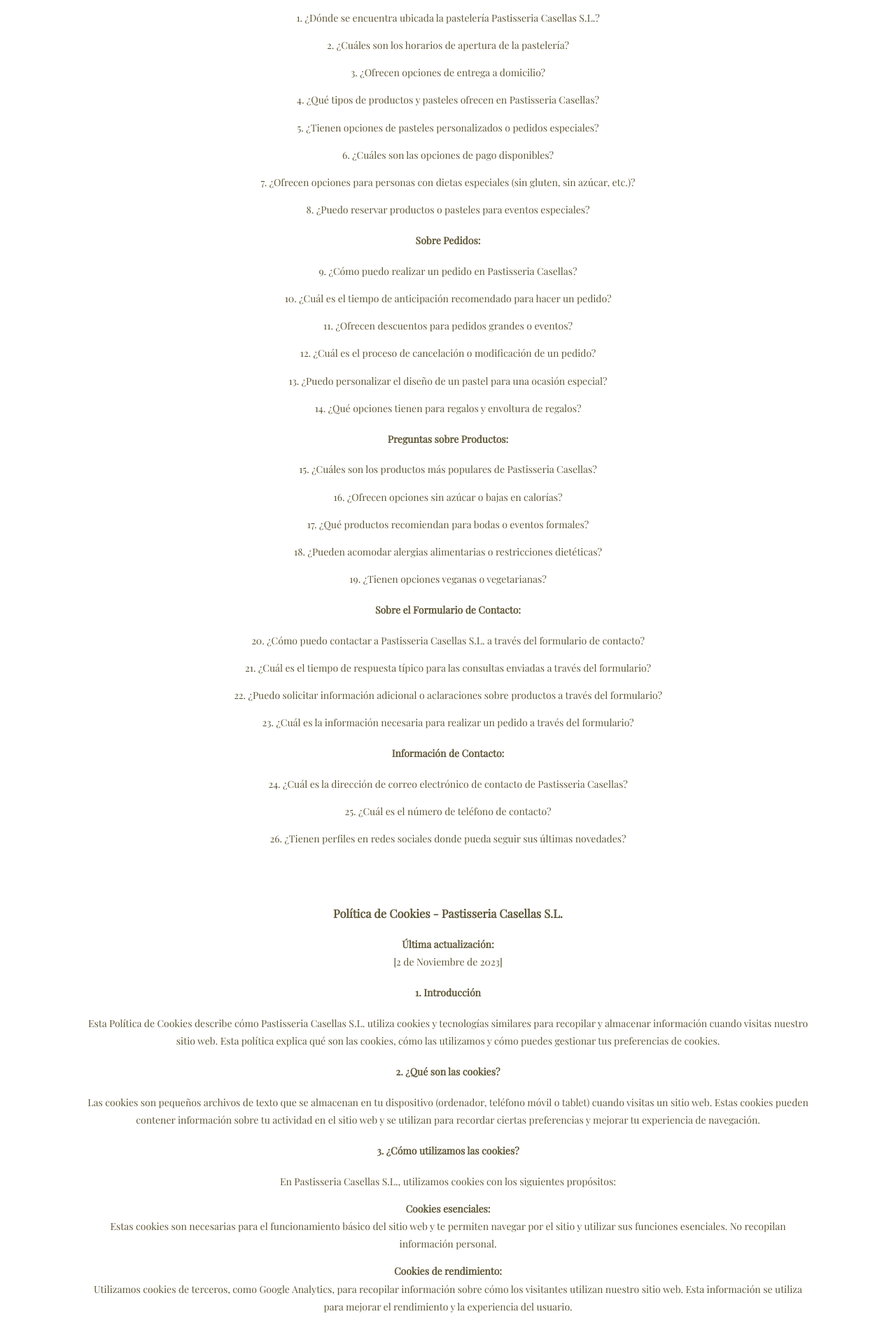
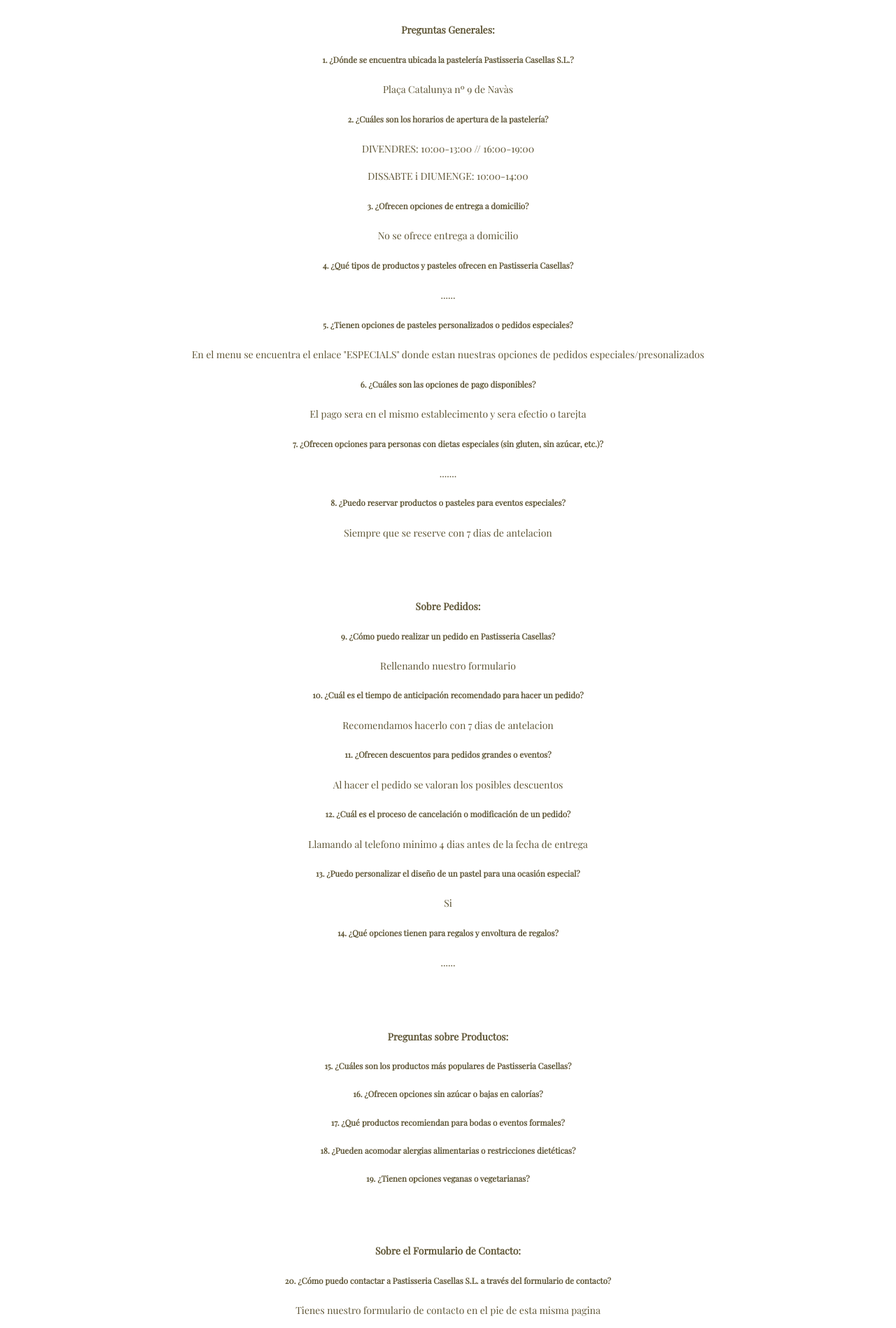
Before and after one commit to danicampdelacreu/pasteleria-casellas_react.js, a React (Create React App) app: page /faqs in a window 1280 px wide. Shown: the part 220-2118 px from the top of the page at 70% size. Built offline with nearby package versions, Linux system fonts and the light colour scheme.

Commit message:
FAQS, Link onClick scroll top,

```diff
--- a/src/components/footer/Footer.css
+++ b/src/components/footer/Footer.css
@@ -30,12 +30,14 @@
         color: #5f5636;
 
     }
-    .checkbox a{
+
+    .checkbox a {
         text-decoration: none;
         color: #5f5636;
         font-size: 10px;
         padding: 10px;
     }
+
     .checkbox {
         margin-bottom: 10px;
     }
@@ -161,10 +163,17 @@
         background-color: #aea071;
         color: #5f5636;
     }
-    .checkbox a{
+
+    .checkbox a {
         text-decoration: none;
         color: #5f5636;
         font-size: 12px;
+        padding: 10px;
+    }
+
+    .checkbox {
+        margin-top: 10px;
+        margin-bottom: 10px;
     }
 
     .footerHorario,
@@ -299,10 +308,16 @@
         color: #5f5636;
     }
 
-    .checkbox a{
+    .checkbox a {
         text-decoration: none;
         color: #5f5636;
         font-size: 12px;
+        padding: 10px;
+    }
+
+    .checkbox {
+        margin-top: 10px;
+        margin-bottom: 10px;
     }
 
     .footerHorario,
@@ -436,10 +451,16 @@
         color: #5f5636;
     }
 
-    .checkbox a{
+    .checkbox a {
         text-decoration: none;
         color: #5f5636;
         font-size: 12px;
+        padding: 10px;
+    }
+
+    .checkbox {
+        margin-top: 10px;
+        margin-bottom: 10px;
     }
 
     .footerHorario,
--- a/src/components/footer/Footer.jsx
+++ b/src/components/footer/Footer.jsx
@@ -41,6 +41,9 @@
         setCheckboxChecked(!checkboxChecked);
     };
 
+    const scrollToTop = () => {
+        window.scrollTo(0, 0);
+    };
 
     return (
         <div className='footerGeneral'>
@@ -86,13 +89,18 @@
                         </div>
                         <div className="checkbox">
                             <label className='check'>
-                            <input type="checkbox" checked={checkboxChecked} onChange={handleCheckboxChange} />
-                                <Link to="/Privi">Política de privacidad y Aviso legal</Link> <br />
-                                <Link to="/faqs">Preguntas frequentes y pólitica de cookies</Link>
+                                <input type="checkbox" checked={checkboxChecked} onChange={handleCheckboxChange} />
+                                <Link to="/Privi" onClick={scrollToTop}>
+                                    Política de privacidad y Aviso legal
+                                </Link>
+                                <br />
+                                <Link to="/faqs" onClick={scrollToTop}>
+                                    Preguntas frecuentes y política de cookies
+                                </Link>
                             </label>
                         </div>
                         <div className="contacto-submit">
-                        <input type="submit" value="Enviar"/>
+                            <input type="submit" value="Enviar" />
                         </div>
                     </form>
                 </div>
--- a/src/routes/FAQS/FAQS.jsx
+++ b/src/routes/FAQS/FAQS.jsx
@@ -6,47 +6,69 @@
         <div className="FAQS">
             <h3 className='first'>Preguntas Frecuentes - Pastisseria Casellas S.L.</h3>
 
-            <h4>Preguntas Generales:</h4>
-            <p>1. ¿Dónde se encuentra ubicada la pastelería Pastisseria Casellas S.L.?</p>
-            <p>2. ¿Cuáles son los horarios de apertura de la pastelería?</p>
-            <p>3. ¿Ofrecen opciones de entrega a domicilio?</p>
-            <p>4. ¿Qué tipos de productos y pasteles ofrecen en Pastisseria Casellas?</p>
-            <p>5. ¿Tienen opciones de pasteles personalizados o pedidos especiales?</p>
-            <p>6. ¿Cuáles son las opciones de pago disponibles?</p>
-            <p>7. ¿Ofrecen opciones para personas con dietas especiales (sin gluten, sin azúcar, etc.)?</p>
-            <p>8. ¿Puedo reservar productos o pasteles para eventos especiales?</p>
+            <h4 className='first'>Preguntas Generales:</h4>
+            <h5>1. ¿Dónde se encuentra ubicada la pastelería Pastisseria Casellas S.L.?</h5>
+            <p> Plaça Catalunya nº 9 de Navàs</p>
+            <h5>2. ¿Cuáles son los horarios de apertura de la pastelería?</h5>
+            <p>DIVENDRES: 10:00-13:00 // 16:00-19:00</p>
+            <p>DISSABTE i DIUMENGE: 10:00-14:00</p>
+            <h5>3. ¿Ofrecen opciones de entrega a domicilio?</h5>
+            <p>No se ofrece entrega a domicilio</p>
+            <h5>4. ¿Qué tipos de productos y pasteles ofrecen en Pastisseria Casellas?</h5>
+            <p>......</p>
+            <h5>5. ¿Tienen opciones de pasteles personalizados o pedidos especiales?</h5>
+            <p>En el menu se encuentra el enlace "ESPECIALS" donde estan nuestras opciones de pedidos especiales/presonalizados</p>
+            <h5>6. ¿Cuáles son las opciones de pago disponibles?</h5>
+            <p>El pago sera en el mismo establecimento y sera efectio o tarejta </p>
+            <h5>7. ¿Ofrecen opciones para personas con dietas especiales (sin gluten, sin azúcar, etc.)?</h5>
+            <p>.......</p>
+            <h5>8. ¿Puedo reservar productos o pasteles para eventos especiales?</h5>
+            <p>Siempre que se reserve con 7 dias de antelacion</p>
 
-            <h4>Sobre Pedidos:</h4>
-            <p>9. ¿Cómo puedo realizar un pedido en Pastisseria Casellas?</p>
-            <p>10. ¿Cuál es el tiempo de anticipación recomendado para hacer un pedido?</p>
-            <p>11. ¿Ofrecen descuentos para pedidos grandes o eventos?</p>
-            <p>12. ¿Cuál es el proceso de cancelación o modificación de un pedido?</p>
-            <p>13. ¿Puedo personalizar el diseño de un pastel para una ocasión especial?</p>
-            <p>14. ¿Qué opciones tienen para regalos y envoltura de regalos?</p>
+            <h4 className='first'>Sobre Pedidos:</h4>
+            <h5>9. ¿Cómo puedo realizar un pedido en Pastisseria Casellas?</h5>
+            <p>Rellenando nuestro formulario</p>
+            <h5>10. ¿Cuál es el tiempo de anticipación recomendado para hacer un pedido?</h5>
+            <p>Recomendamos hacerlo con 7 dias de antelacion</p>
+            <h5>11. ¿Ofrecen descuentos para pedidos grandes o eventos?</h5>
+            <p>Al hacer el pedido se valoran los posibles descuentos</p>
+            <h5>12. ¿Cuál es el proceso de cancelación o modificación de un pedido?</h5>
+            <p>Llamando al telefono minimo 4 dias antes de la fecha de entrega </p>
+            <h5>13. ¿Puedo personalizar el diseño de un pastel para una ocasión especial?</h5>
+            <p>Si</p>
+            <h5>14. ¿Qué opciones tienen para regalos y envoltura de regalos?</h5>
+            <p>......</p>
 
-            <h4>Preguntas sobre Productos:</h4>
-            <p>15. ¿Cuáles son los productos más populares de Pastisseria Casellas?</p>
-            <p>16. ¿Ofrecen opciones sin azúcar o bajas en calorías?</p>
-            <p>17. ¿Qué productos recomiendan para bodas o eventos formales?</p>
-            <p>18. ¿Pueden acomodar alergias alimentarias o restricciones dietéticas?</p>
-            <p>19. ¿Tienen opciones veganas o vegetarianas?</p>
+            <h4 className='first'>Preguntas sobre Productos:</h4>
+            <h5>15. ¿Cuáles son los productos más populares de Pastisseria Casellas?</h5>
+            <h5>16. ¿Ofrecen opciones sin azúcar o bajas en calorías?</h5>
+            <h5>17. ¿Qué productos recomiendan para bodas o eventos formales?</h5>
+            <h5>18. ¿Pueden acomodar alergias alimentarias o restricciones dietéticas?</h5>
+            <h5>19. ¿Tienen opciones veganas o vegetarianas?</h5>
 
-            <h4>Sobre el Formulario de Contacto:</h4>
-            <p>20. ¿Cómo puedo contactar a Pastisseria Casellas S.L. a través del formulario de contacto?</p>
-            <p>21. ¿Cuál es el tiempo de respuesta típico para las consultas enviadas a través del formulario?</p>
-            <p>22. ¿Puedo solicitar información adicional o aclaraciones sobre productos a través del formulario?</p>
-            <p>23. ¿Cuál es la información necesaria para realizar un pedido a través del formulario?</p>
+            <h4 className='first'>Sobre el Formulario de Contacto:</h4>
+            <h5>20. ¿Cómo puedo contactar a Pastisseria Casellas S.L. a través del formulario de contacto?</h5>
+            <p>Tienes nuestro formulario de contacto en el pie de esta misma pagina</p>
+            <h5>21. ¿Cuál es el tiempo de respuesta típico para las consultas enviadas a través del formulario?</h5>
+            <p>Se responderan en horario laboral maximo 48h</p>
+            <h5>22. ¿Puedo solicitar información adicional o aclaraciones sobre productos a través del formulario?</h5>
+            <p>Siempre que tenga alguna duda sobre nuestros productos podra pedirnos informacion y estaremos contentos de poder darles la solucion</p>
+            <h5>23. ¿Cuál es la información necesaria para realizar un pedido a través del formulario?</h5>
+            <p>Rellenar los 3 campos que tiene el formulario: Nombre, email y mensaje. Junto a la aceptacion de la política de privacidad</p>
 
-            <h4>Información de Contacto:</h4>
-            <p>24. ¿Cuál es la dirección de correo electrónico de contacto de Pastisseria Casellas?</p>
-            <p>25. ¿Cuál es el número de teléfono de contacto?</p>
-            <p className='lastP'>26. ¿Tienen perfiles en redes sociales donde pueda seguir sus últimas novedades?</p>
+            <h4 className='first'>Información de Contacto:</h4>
+            <h5>24. ¿Cuál es la dirección de correo electrónico de contacto de Pastisseria Casellas?</h5>
+            <p>pastisseriacasellas@gmail.com</p>
+            <h5>25. ¿Cuál es el número de teléfono de contacto?</h5>
+            <p>+34 621 199 127</p>
+            <h5>26. ¿Tienen perfiles en redes sociales donde pueda seguir sus últimas novedades?</h5>
+            <p>Estamos trabajando en ello. De momento solo tenemos la pagina web</p>
 
             <h3 className='first'>Política de Cookies - Pastisseria Casellas S.L.</h3>
 
-            <p><strong>Última actualización:</strong> [2 de Noviembre de 2023]</p>
+            <p className='first'><strong>Última actualización:</strong> [2 de Noviembre de 2023]</p>
 
-            <h4>1. Introducción</h4>
+            <h4 className='first'>1. Introducción</h4>
             <p>Esta Política de Cookies describe cómo Pastisseria Casellas S.L. utiliza cookies y tecnologías similares para recopilar y almacenar información cuando visitas nuestro sitio web. Esta política explica qué son las cookies, cómo las utilizamos y cómo puedes gestionar tus preferencias de cookies.</p>
 
             <h4>2. ¿Qué son las cookies?</h4>
```
Also changed, not shown: src/routes/FAQS/FAQS.css (+11 -8 lines), src/routes/aceptacion/Aceptacion.css (+11 -8 lines), src/routes/home/Home.jsx (+11 -6 lines).
